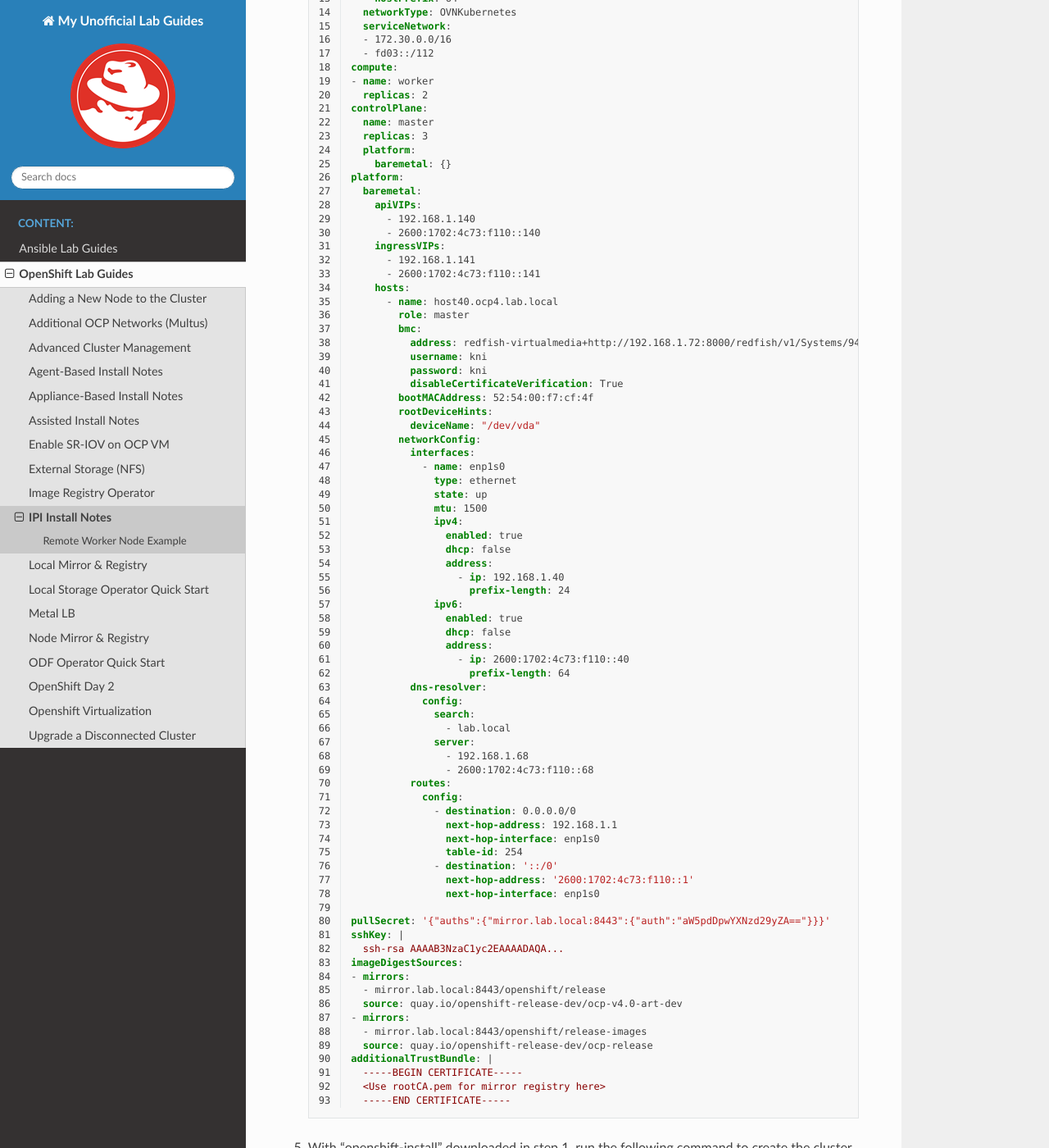
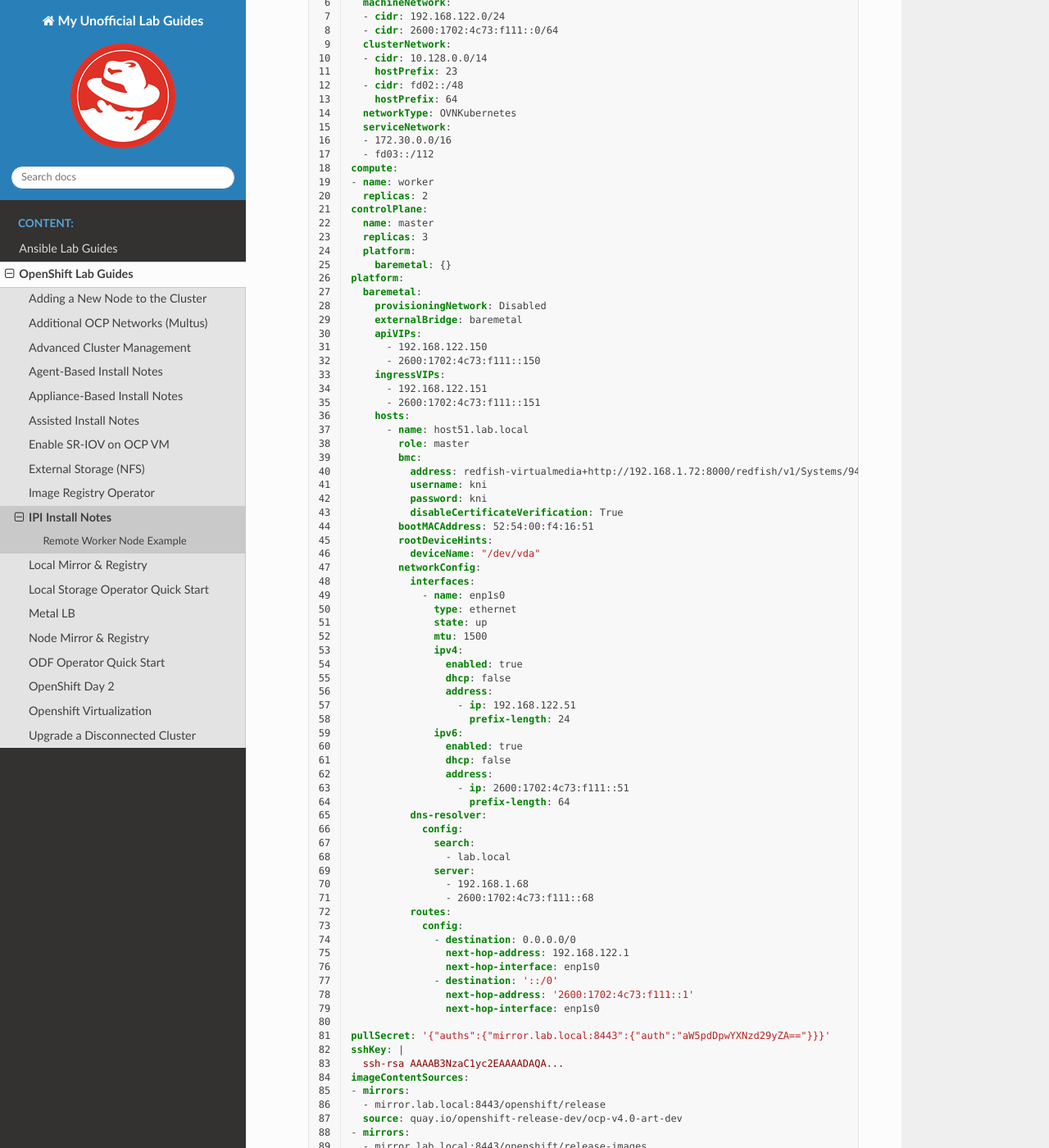
Before and after one commit to vtog/labGuides, a Sphinx documentation site: the page built from source/ocp/ipi-notes.rst, in a window 1280 px wide and 1400 px high, scrolled down 924 px. Shown: the whole window at 82% size. Built offline with Sphinx 7.4.7 and the Read the Docs theme 3.1.0, drawn with Linux system fonts in a browser that asks for light colours; pages that are not in the unit, such as notebooks, are missing from menus; some of the changed text lies outside the part shown.

Commit message:
updates to ipi

```diff
--- a/source/ocp/ipi-notes.rst
+++ b/source/ocp/ipi-notes.rst
@@ -4,9 +4,16 @@ IPI Install Notes
 Using IPI with redfish has some automation benefits. Here's the
 install-config.yaml I used with KVM.
 
-.. attention:: I added dual stack example.
+.. warning:: By default two bridged networks are used, ``provisioner`` and
+   ``baremetal``. I'm disabling the provisioner bridge with the parameter
+   ``provisioningNetwork: Disabled``. The ``baremetal`` network is required
+   and must be be a bridged interface. By default its name is "baremetal". Use
+   the ``externalBridge: <name>`` parameter to change the default name.
 
-.. important:: I truncated the yaml example. Be sure to add all the hosts.
+.. note:: This is a dual stack example.
+
+   The hosts section is truncated, be sure to add and identify all the required
+   hosts.
 
 #. Download the latest openshift-install utility found here:
    `OpenShift mirror site <https://mirror.openshift.com/pub/openshift-v4/x86_64/clients/ocp/latest/>`_
@@ -31,11 +38,11 @@ install-config.yaml I used with KVM.
       apiVersion: v1
       basedomain: lab.local
       metadata:
-        name: ocp4
+        name: ocp5
       networking:
         machineNetwork:
-        - cidr: 192.168.1.0/24
-        - cidr: 2600:1702:4c73:f110::0/64
+        - cidr: 192.168.122.0/24
+        - cidr: 2600:1702:4c73:f111::0/64
         clusterNetwork:
         - cidr: 10.128.0.0/14
           hostPrefix: 23
@@ -55,21 +62,23 @@ install-config.yaml I used with KVM.
           baremetal: {}
       platform:
         baremetal:
+          provisioningNetwork: Disabled
+          externalBridge: baremetal
           apiVIPs:
-            - 192.168.1.140
-            - 2600:1702:4c73:f110::140
+            - 192.168.122.150
+            - 2600:1702:4c73:f111::150
           ingressVIPs:
-            - 192.168.1.141
-            - 2600:1702:4c73:f110::141
+            - 192.168.122.151
+            - 2600:1702:4c73:f111::151
           hosts:
-            - name: host40.ocp4.lab.local
+            - name: host51.lab.local
               role: master
               bmc:
                 address: redfish-virtualmedia+http://192.168.1.72:8000/redfish/v1/Systems/940a6eaa-4b4f-4297-8182-e24cbfc64460
                 username: kni
                 password: kni
                 disableCertificateVerification: True
-              bootMACAddress: 52:54:00:f7:cf:4f
+              bootMACAddress: 52:54:00:f4:16:51
               rootDeviceHints:
                 deviceName: "/dev/vda"
               networkConfig:
@@ -82,13 +91,13 @@ install-config.yaml I used with KVM.
                       enabled: true
                       dhcp: false
                       address:
-                        - ip: 192.168.1.40
+                        - ip: 192.168.122.51
                           prefix-length: 24
                     ipv6:
                       enabled: true
                       dhcp: false
                       address:
-                        - ip: 2600:1702:4c73:f110::40
+                        - ip: 2600:1702:4c73:f111::51
                           prefix-length: 64
                 dns-resolver:
                   config:
@@ -96,21 +105,20 @@ install-config.yaml I used with KVM.
                       - lab.local
                     server:
                       - 192.168.1.68
-                      - 2600:1702:4c73:f110::68
+                      - 2600:1702:4c73:f111::68
                 routes:
                   config:
                     - destination: 0.0.0.0/0
-                      next-hop-address: 192.168.1.1
+                      next-hop-address: 192.168.122.1
                       next-hop-interface: enp1s0
-                      table-id: 254
                     - destination: '::/0'
-                      next-hop-address: '2600:1702:4c73:f110::1'
+                      next-hop-address: '2600:1702:4c73:f111::1'
                       next-hop-interface: enp1s0
 
       pullSecret: '{"auths":{"mirror.lab.local:8443":{"auth":"aW5pdDpwYXNzd29yZA=="}}}'
       sshKey: |
         ssh-rsa AAAAB3NzaC1yc2EAAAADAQA...
-      imageDigestSources:
+      imageContentSources:
       - mirrors:
         - mirror.lab.local:8443/openshift/release
         source: quay.io/openshift-release-dev/ocp-v4.0-art-dev
```
